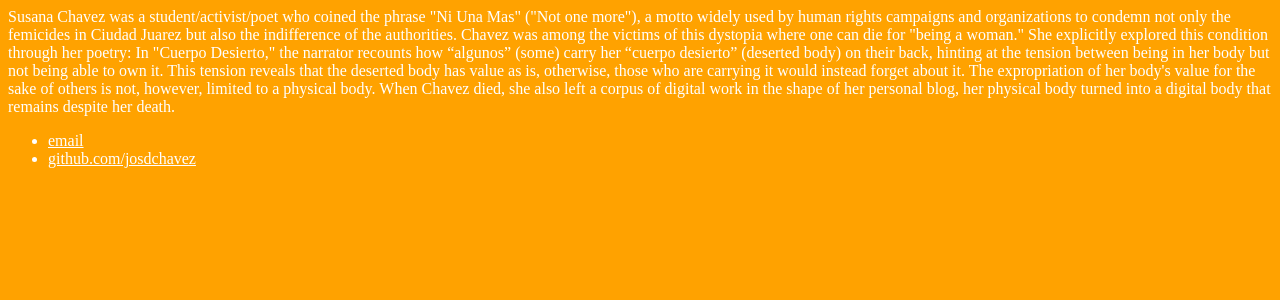
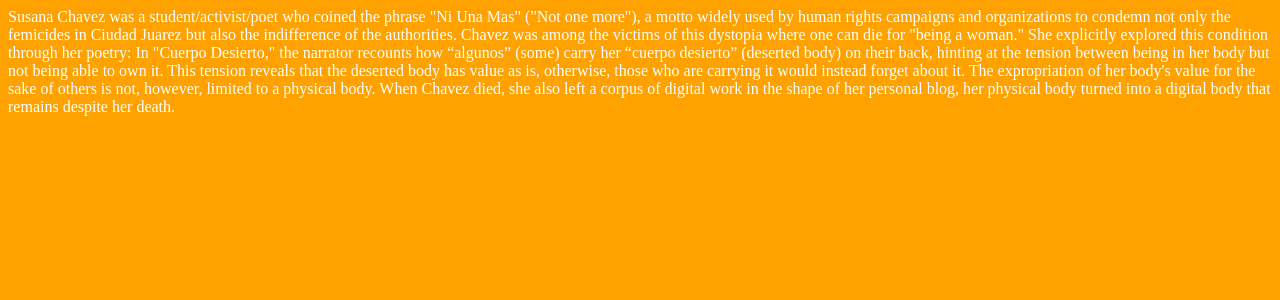
Before and after one commit to josdchavez/josdchavez.github.io, a Jekyll site: the page built from cuerpoclickbait/index.html, in a window 1280 px wide. Shown: the top 300 px of the page. Built offline with Jekyll 4.4.1, drawn with Linux system fonts in a browser that asks for light colours.

Commit message:
Update changecolor.html

```diff
--- a/_layouts/changecolor.html
+++ b/_layouts/changecolor.html
@@ -10,11 +10,6 @@
 		<div class="container">
     		{{ content }}
 		</div><!-- /.container -->
-		<footer>
-    		<ul>
-        		<li><a href="mailto:josdchavez@gmail.com">email</a></li>
-        		<li><a href="https://github.com/josdchavez">github.com/josdchavez</a></li>
-			</ul>
-		</footer>
+
 	</body>
 </html>
```
